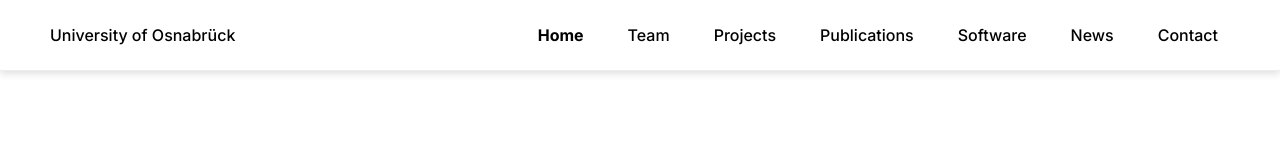
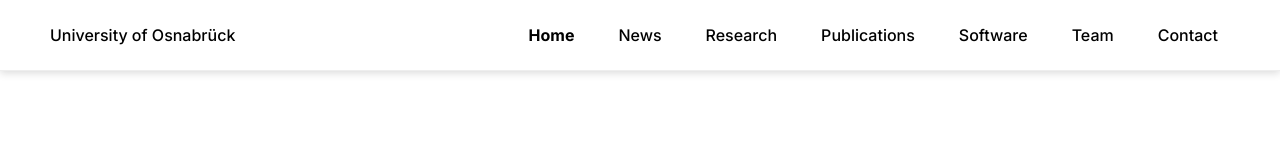
Before and after one commit to musslick/lab-website, a React (Create React App) app: page / in a window 1280 px wide. Shown: the top 160 px of the page. Built offline with nearby package versions, Linux system fonts and the light colour scheme.

Commit message:
Navigation

```diff
--- a/src/components/Components.tsx
+++ b/src/components/Components.tsx
@@ -53,13 +53,13 @@ const TopNav: React.FC = () => {
                         </NavLink>
                     </li>
                     <li>
-                        <NavLink to="/team" className={({isActive}) => isActive ? 'active' : ''}>
-                            Team
+                        <NavLink to="/feed" className={({isActive}) => isActive ? 'active' : ''}>
+                            News
                         </NavLink>
                     </li>
                     <li>
                         <NavLink to="/projects" className={({isActive}) => isActive ? 'active' : ''}>
-                            Projects
+                            Research
                         </NavLink>
                     </li>
                     <li>
@@ -73,8 +73,8 @@ const TopNav: React.FC = () => {
                         </NavLink>
                     </li>
                     <li>
-                        <NavLink to="/feed" className={({isActive}) => isActive ? 'active' : ''}>
-                            News
+                        <NavLink to="/team" className={({isActive}) => isActive ? 'active' : ''}>
+                            Team
                         </NavLink>
                     </li>
                     <li>
@@ -191,13 +191,13 @@ const SideNav: React.FC = () => {
                     </NavLink>
                 </li>
                 <li>
-                    <NavLink to="/team" className={({ isActive }) => isActive ? 'active' : ''}>
-                        Team
+                    <NavLink to="/feed" className={({ isActive }) => isActive ? 'active' : ''}>
+                        News
                     </NavLink>
                 </li>
                 <li>
                     <NavLink to="/projects" className={({ isActive }) => isActive ? 'active' : ''}>
-                        Projects
+                        Research
                     </NavLink>
                 </li>
                 <li>
@@ -211,8 +211,8 @@ const SideNav: React.FC = () => {
                     </NavLink>
                 </li>
                 <li>
-                    <NavLink to="/feed" className={({ isActive }) => isActive ? 'active' : ''}>
-                        News Feed
+                    <NavLink to="/team" className={({ isActive }) => isActive ? 'active' : ''}>
+                        Team
                     </NavLink>
                 </li>
                 <li>
```
